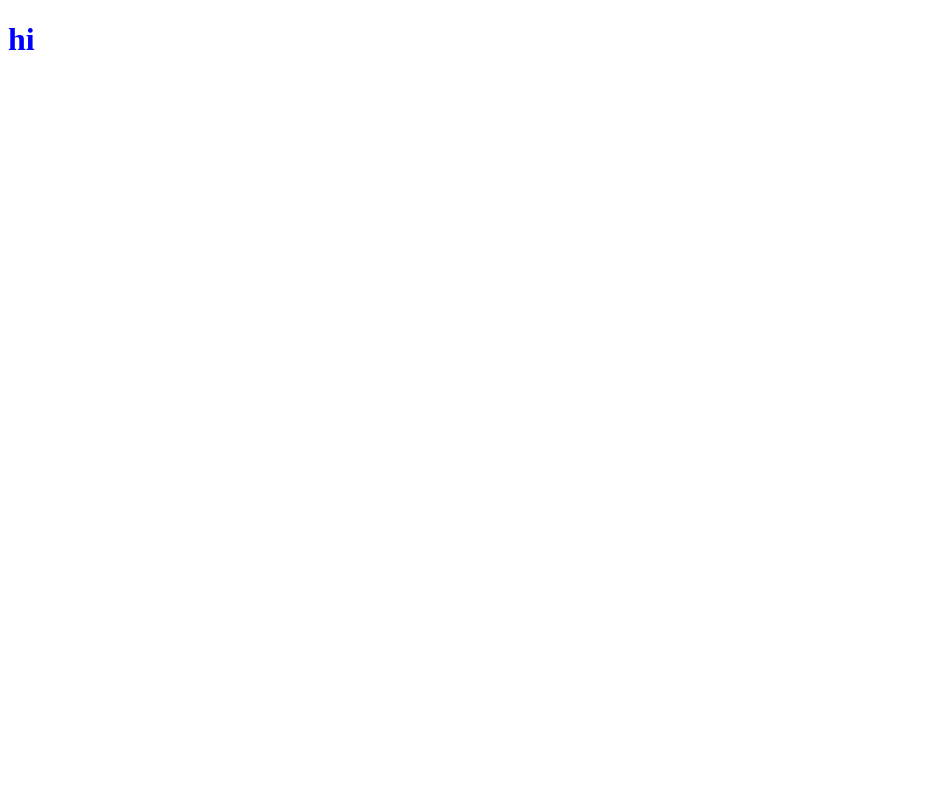
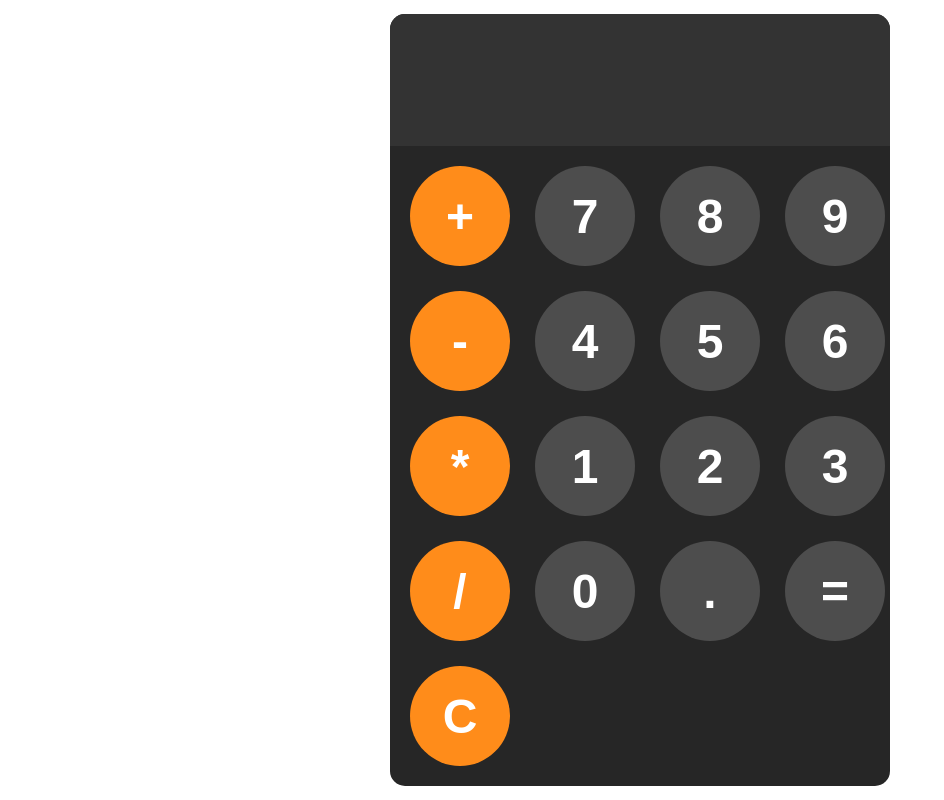
Before and after one commit to shrabanchakma/-simple-calculator, a plain HTML site: page index.html in a window 1280 px wide. Shown: the whole page, without its empty margins (0-944 px from the left). Drawn offline with Linux system fonts and the light colour scheme.

Commit message:
added css to the operator buttons

```diff
--- a/index.css
+++ b/index.css
@@ -1,3 +1,59 @@
-h1 {
-  color: blue;
+body {
+  margin: 0;
+  display: flex;
+  justify-content: center;
+  align-items: center;
+  height: 100vh;
 }
+#calculator {
+  font-family: Arial, sans-serif;
+  background-color: hsl(0, 0%, 15%);
+  border-radius: 15px;
+  max-width: 500px;
+  overflow: hidden;
+}
+
+#display {
+  width: 100%;
+  padding: 20px;
+  font-size: 5rem;
+  text-align: left;
+  color: white;
+  background-color: hsl(0, 0%, 20%);
+  border: none;
+}
+
+#keys {
+  display: grid;
+  grid-template-columns: repeat(4, 1fr);
+  gap: 25px;
+  padding: 20px;
+}
+
+button {
+  width: 100px;
+  height: 100px;
+  border: none;
+  border-radius: 50px;
+  background-color: hsl(0, 0%, 30%);
+  color: white;
+  font-size: 3rem;
+  font-weight: bold;
+  cursor: pointer;
+}
+
+button:hover {
+  background-color: hsl(0, 0%, 40%);
+}
+button:active {
+  background-color: hsl(0, 0%, 50%);
+}
+.operatorBtn {
+  background-color: hsl(30, 100%, 55%);
+}
+.operatorBtn:hover {
+  background-color: hsl(30, 100%, 65%);
+}
+.operatorBtn:active {
+  background-color: hsl(30, 100%, 75%);
+}
--- a/index.html
+++ b/index.html
@@ -7,7 +7,28 @@
     <link rel="stylesheet" href="./index.css" />
   </head>
   <body>
-    <h1>hi</h1>
+    <div id="calculator">
+      <input type="text" id="display" readonly />
+      <div id="keys">
+        <button onclick="appendToDisplay('+')" class="operatorBtn">+</button>
+        <button onclick="appendToDisplay('7')">7</button>
+        <button onclick="appendToDisplay('8')">8</button>
+        <button onclick="appendToDisplay('9')">9</button>
+        <button onclick="appendToDisplay('-')" class="operatorBtn">-</button>
+        <button onclick="appendToDisplay('4')">4</button>
+        <button onclick="appendToDisplay('5')">5</button>
+        <button onclick="appendToDisplay('6')">6</button>
+        <button onclick="appendToDisplay('*')" class="operatorBtn">*</button>
+        <button onclick="appendToDisplay('1')">1</button>
+        <button onclick="appendToDisplay('2')">2</button>
+        <button onclick="appendToDisplay('3')">3</button>
+        <button onclick="appendToDisplay('/')" class="operatorBtn">/</button>
+        <button onclick="appendToDisplay('0')">0</button>
+        <button onclick="appendToDisplay('.')">.</button>
+        <button onclick="calculate()">=</button>
+        <button onclick="clearDisplay()" class="operatorBtn">C</button>
+      </div>
+    </div>
     <script src="index.js"></script>
   </body>
 </html>
```
